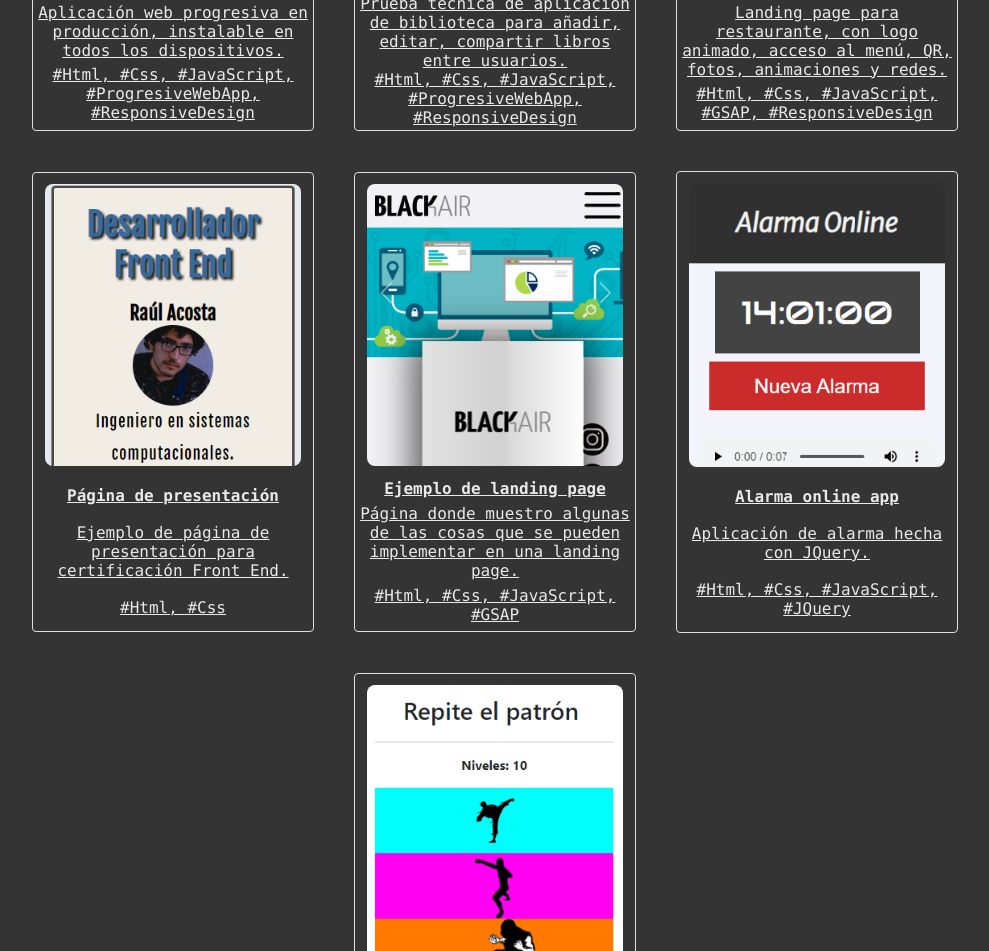
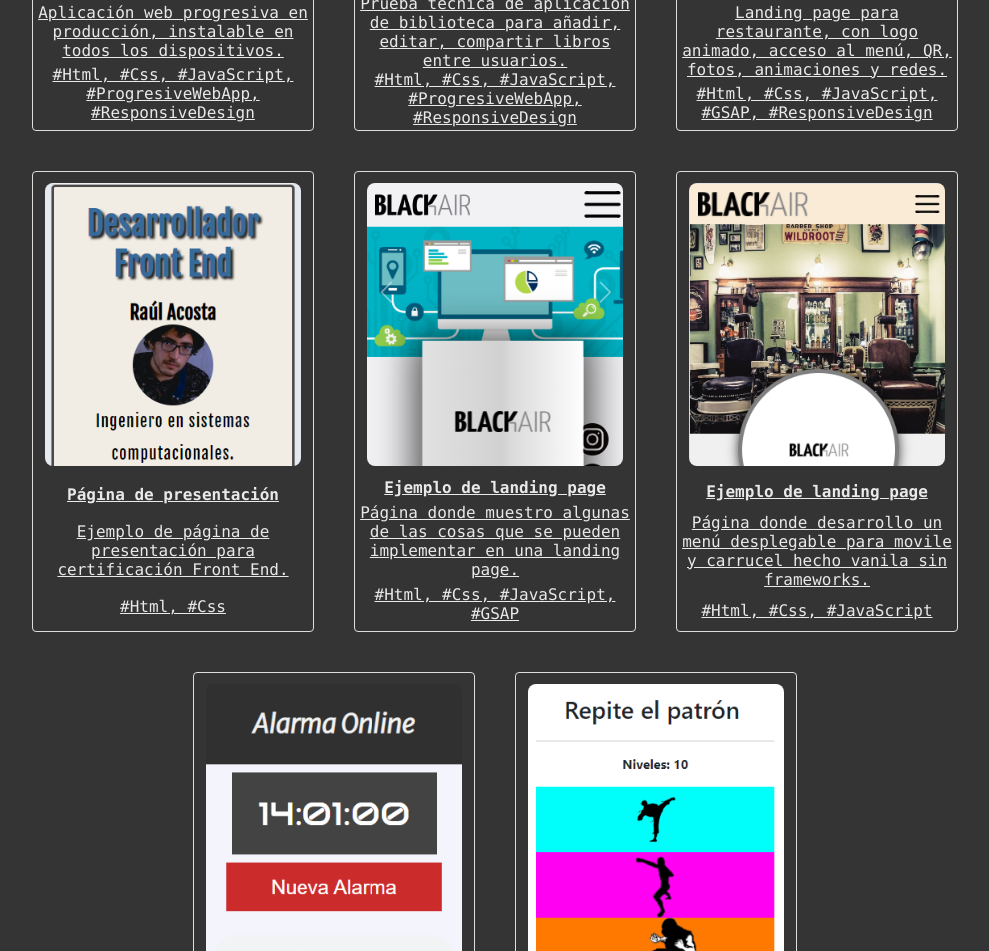
Before and after one commit to RaulAcostaDeveloper/raulacostadeveloper, a plain HTML site: page index.html in a window 1280 px wide. Shown: the part 1220-2171 px from the top of the page, without its empty margins (145-1134 px from the left). Drawn offline with Linux system fonts and the light colour scheme; a script that the page names is missing.

Commit message:
añado landing page plantilla 1

```diff
--- a/index.html
+++ b/index.html
@@ -77,6 +77,16 @@
                             <h4>Ejemplo de landing page</h4>
                             <p>Página donde muestro algunas de las cosas que se pueden implementar en una landing page.</p>
                             <p>#Html, #Css, #JavaScript, #GSAP</p>
+                        </div>
+                    </div>
+                </a>
+                <a onclick="reproducirPop()" target="_blank" href="https://raulacostadeveloper.github.io/Plantilla1_LandingPage/">
+                    <div class="proyecto">
+                        <img src="./images/PlantillaLandingPage1.png" alt="Captura del proyecto mencionado">
+                        <div>
+                            <h4>Ejemplo de landing page</h4>
+                            <p>Página donde desarrollo un menú desplegable para movile y carrucel hecho vanila sin frameworks.</p>
+                            <p>#Html, #Css, #JavaScript</p>
                         </div>
                     </div>
                 </a>
```
Also changed, not shown: images/PlantillaLandingPage1.png (added).
